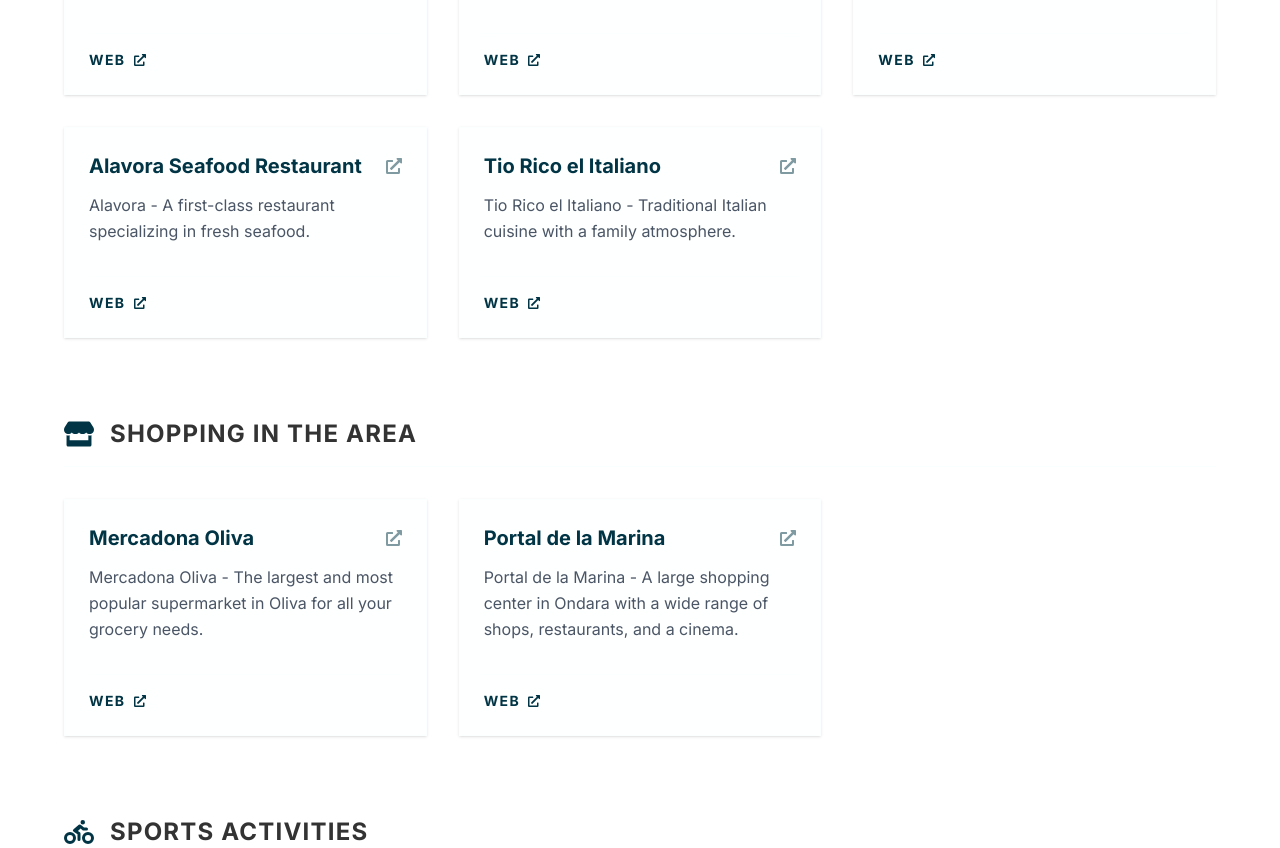
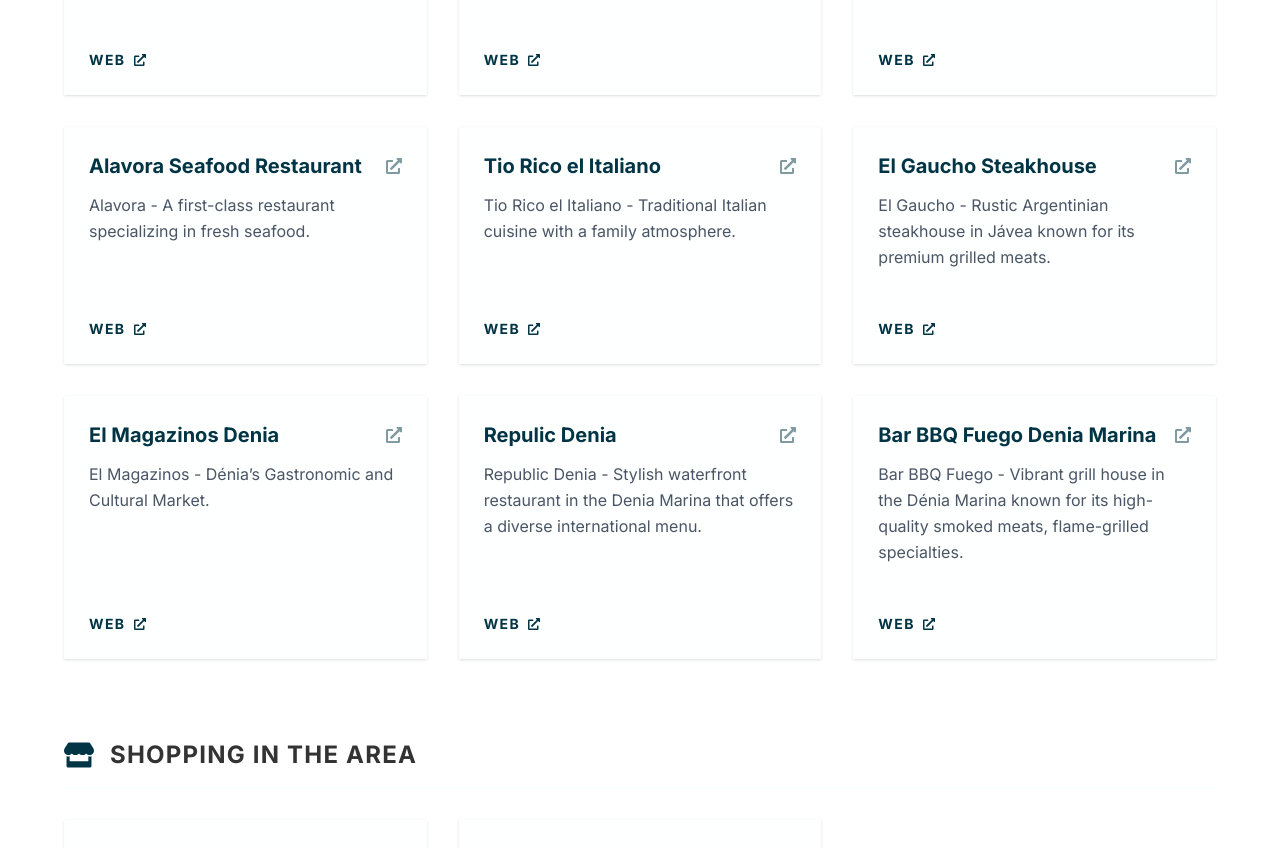
Before and after one commit to KikaF/olivabeachapartment, a Next.js app: page /en/location in a window 1280 px wide. Shown: the part 607-1455 px from the top of the page. Built offline with nearby package versions, Linux system fonts and the light colour scheme.

Commit message:
Add new restaurant entries to LocationContent

```diff
--- a/components/sections/LocationContent.tsx
+++ b/components/sections/LocationContent.tsx
@@ -56,6 +56,26 @@
                     name: "Tio Rico el Italiano",
                     description: t("restaurants.tiorico"),
                     link: "https://www.tiorico.eu",
+                },
+                {
+                    name: "El Gaucho Steakhouse",
+                    description: t("restaurants.gaucho"),
+                    link: "https://www.elgauchojavea.com",
+                },
+                {
+                    name: "El Magazinos Denia",
+                    description: t("restaurants.magazinos"),
+                    link: "https://elsmagazinos.com",
+                },
+                {
+                    name: "Repulic Denia",
+                    description: t("restaurants.republic"),
+                    link: "https://republicdenia.com/index.php",
+                },
+                {
+                    name: "Bar BBQ Fuego Denia Marina",
+                    description: t("restaurants.fuego"),
+                    link: "https://www.fuegomarina.com/"
                 },
             ],
         },
```
